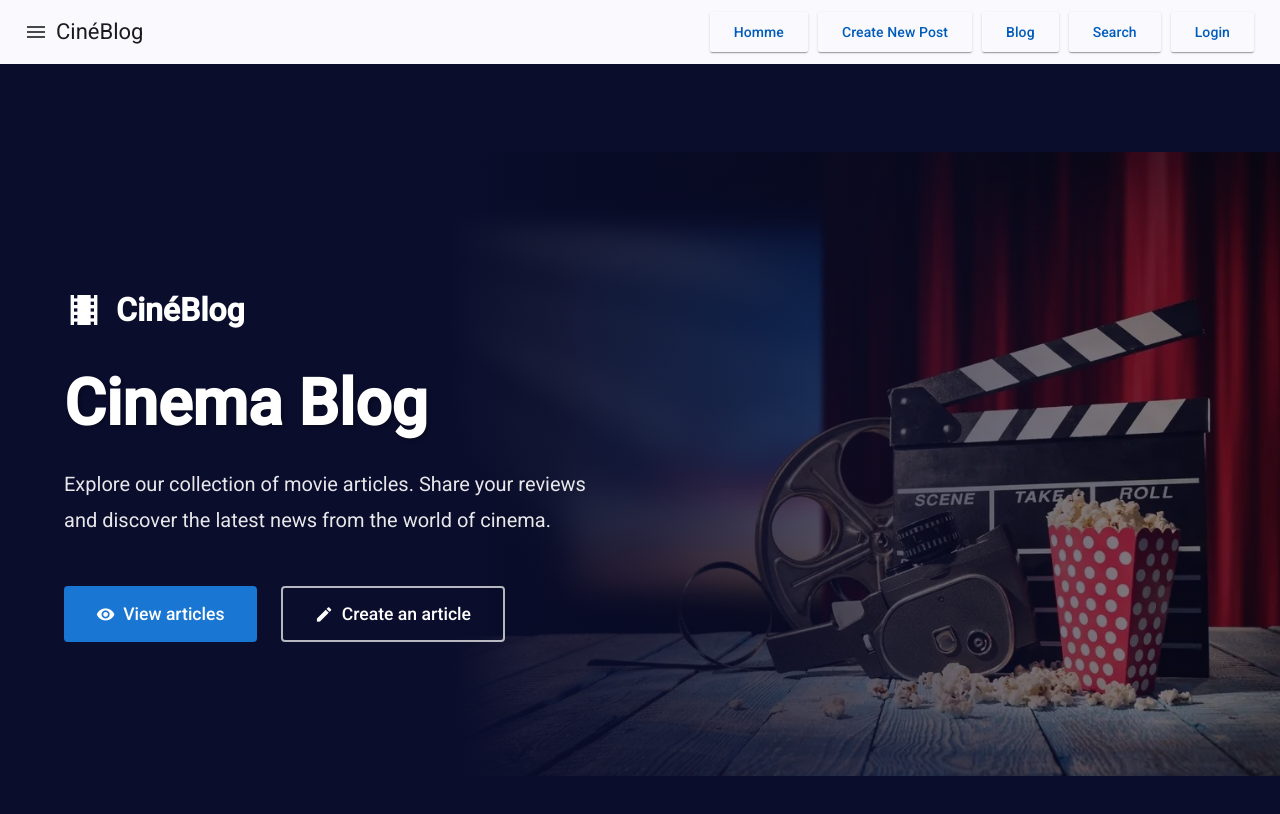
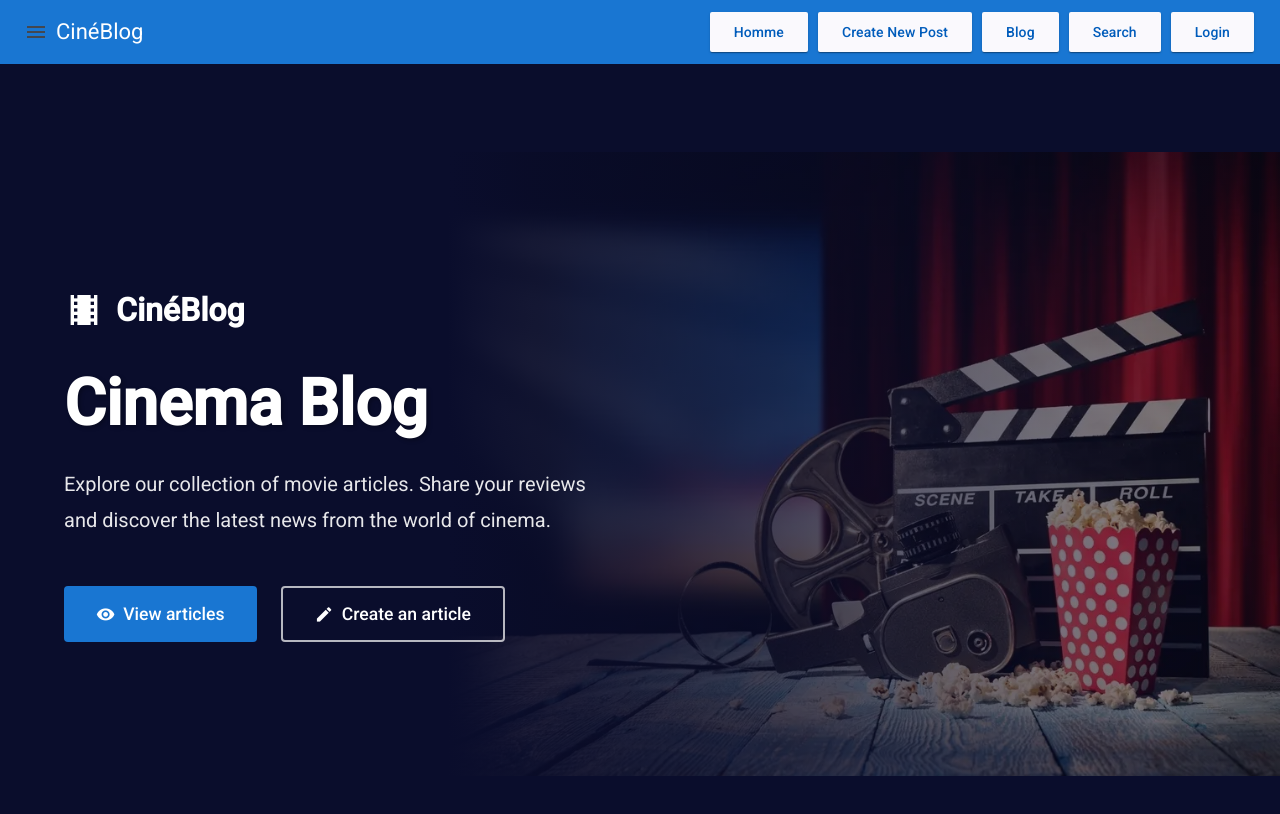
Before and after one commit to achraftes/fullstack-blog-spring-angular, an Angular app in the folder bloggingWeb/: page / in a window 1280 px wide. Shown: the top 814 px of the page. Built offline with nearby package versions, Linux system fonts and the light colour scheme.

Commit message:
Update app component styles: Adjusted header and button colors for improved aesthetics.

```diff
--- a/bloggingWeb/src/app/app.component.css
+++ b/bloggingWeb/src/app/app.component.css
@@ -15,3 +15,7 @@
     margin-right: 10px;
     border-radius: 2px;
 }
+.mat-toolbar {
+  background-color: #1976d2; /* Set the toolbar background to blue */
+  color: #ffffff; /* Light text color */
+}
--- a/bloggingWeb/src/app/app.component.ts
+++ b/bloggingWeb/src/app/app.component.ts
@@ -29,4 +29,11 @@ import { MatSnackBarModule } from '@angular/material/snack-bar';
 })
 export class AppComponent {
   title = 'bloggingWeb';
+
+  isDarkTheme = false;
+
+  toggleTheme() {
+    this.isDarkTheme = !this.isDarkTheme;
+    document.body.classList.toggle('light-theme', !this.isDarkTheme);
+  }
 }
```
